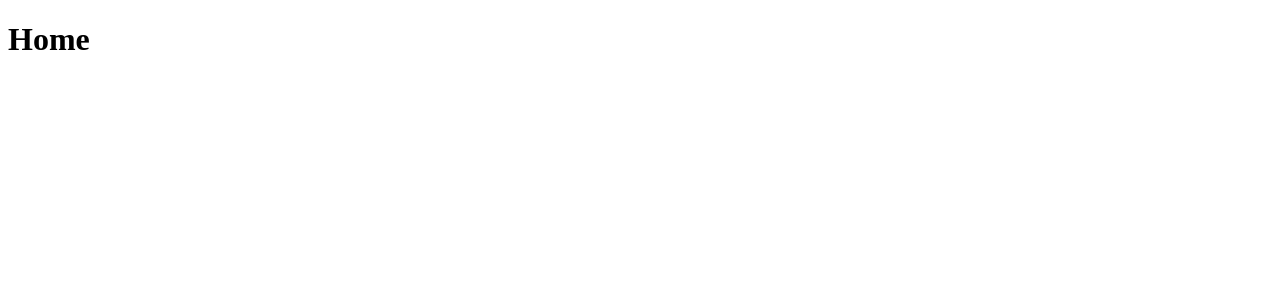
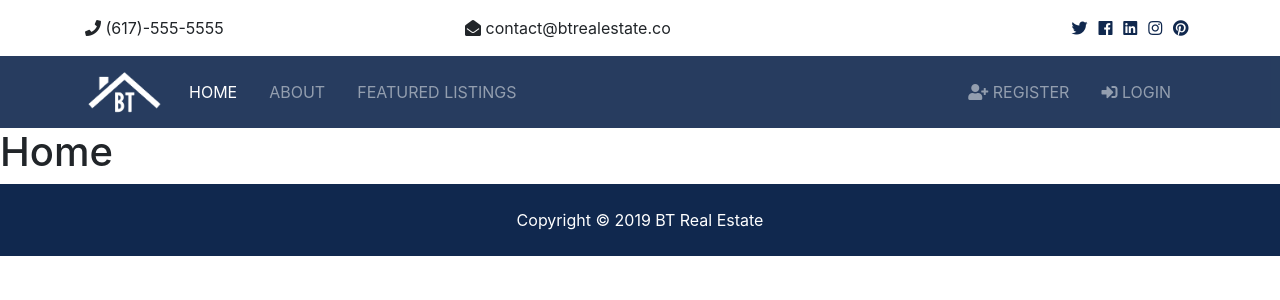
Before and after one commit to bomethis/django_course_brad_traversy_py_sql_dja, a Django app: page / in a window 1280 px wide. Before the commit the part shown is almost empty. Shown: the top 300 px of the page. Run offline with Django 3.2, Linux system fonts and the light colour scheme; some libraries are stand-ins or nearby versions.

Commit message:
load base static content

```diff
--- a/templates/base.html
+++ b/templates/base.html
@@ -1,12 +1,106 @@
+{% load static %}
+
 <!DOCTYPE html>
 <html lang="en">
 <head>
   <meta charset="UTF-8">
   <meta name="viewport" content="width=device-width, initial-scale=1.0">
   <meta http-equiv="X-UA-Compatible" content="ie=edge">
+  <!-- Font Awesome -->
+  <link rel="stylesheet" href="{% static 'css/all.css' %}">
+  <!-- Bootstrap -->
+  <link rel="stylesheet" href="{% static 'css/bootstrap.css' %}">
+  <!-- Custom -->
+  <link rel="stylesheet" href="{% static 'css/style.css' %}">
+  <!-- Lightbox -->
+  <link rel="stylesheet" href="{% static 'css/lightbox.min.css' %}">
+
   <title>BT Real Estate</title>
 </head>
+
 <body>
-  {% block content %} {% endblock  %}
+  <!-- Top Bar -->
+  <section id="top-bar" class="p-3">
+    <div class="container">
+      <div class="row">
+        <div class="col-md-4">
+          <i class="fas fa-phone"></i> (617)-555-5555
+        </div>
+        <div class="col-md-4">
+          <i class="fas fa-envelope-open"></i> contact@btrealestate.co
+        </div>
+        <div class="col-md-4">
+          <div class="social text-right">
+            <a href="#">
+              <i class="fab fa-twitter"></i>
+            </a>
+            <a href="#">
+              <i class="fab fa-facebook"></i>
+            </a>
+            <a href="#">
+              <i class="fab fa-linkedin"></i>
+            </a>
+            <a href="#">
+              <i class="fab fa-instagram"></i>
+            </a>
+            <a href="#">
+              <i class="fab fa-pinterest"></i>
+            </a>
+          </div>
+        </div>
+      </div>
+    </div>
+  </section>
+
+  <!-- Navbar -->
+  <nav class="navbar navbar-expand-lg navbar-dark bg-primary sticky-top">
+    <div class="container">
+      <a class="navbar-brand" href="index.html">
+        <img src="assets/img/logo.png" class="logo" alt="">
+      </a>
+      <button class="navbar-toggler" type="button" data-toggle="collapse" data-target="#navbarNavAltMarkup">
+        <span class="navbar-toggler-icon"></span>
+      </button>
+      <div class="collapse navbar-collapse" id="navbarNavAltMarkup">
+        <ul class="navbar-nav">
+          <li class="nav-item active mr-3">
+            <a class="nav-link" href="index.html">Home</a>
+          </li>
+          <li class="nav-item mr-3">
+            <a class="nav-link" href="about.html">About</a>
+          </li>
+          <li class="nav-item mr-3">
+            <a class="nav-link" href="listings.html">Featured Listings</a>
+          </li>
+        </ul>
+
+        <ul class="navbar-nav ml-auto">
+          <li class="nav-item mr-3">
+            <a class="nav-link" href="register.html">
+              <i class="fas fa-user-plus"></i> Register</a>
+          </li>
+          <li class="nav-item mr-3">
+            <a class="nav-link" href="login.html">
+              <i class="fas fa-sign-in-alt"></i>
+
+              Login</a>
+          </li>
+        </ul>
+      </div>
+    </div>
+  </nav>
+
+{% block content %} {% endblock  %}
+
+<!-- Footer -->
+<footer id="main-footer" class="py-4 bg-primary text-white text-center">
+  Copyright &copy;
+  <span class="year"></span> BT Real Estate
+</footer>
+
+<script src="{% static 'js/jquery-3.3.1.min.js' %}"></script>
+<script src="{% static 'js/bootstrap.bundle.min.js' %} "></script>
+<script src="{% static 'js/lightbox.min.js' %} "></script>
+<script src="{% static 'js/main.js' %} "></script>
 </body>
 </html>
```
